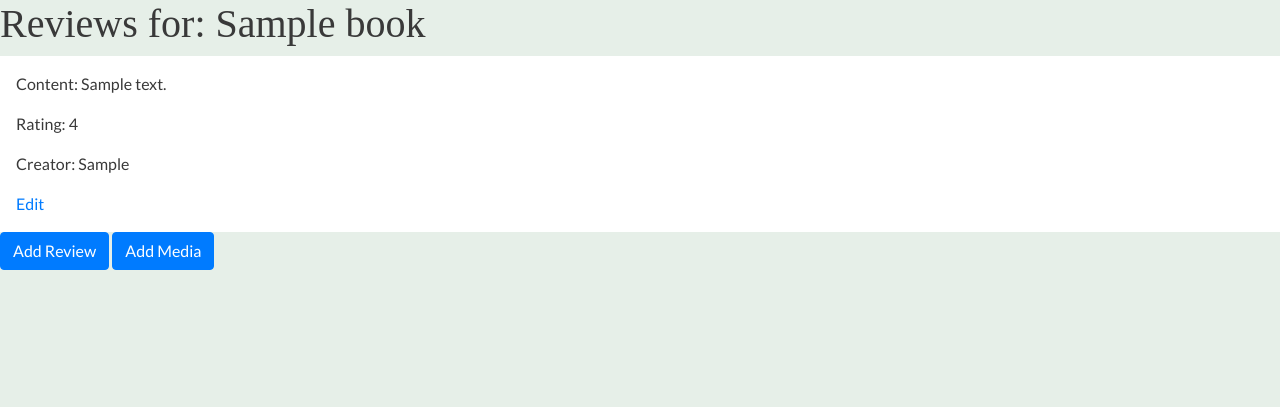
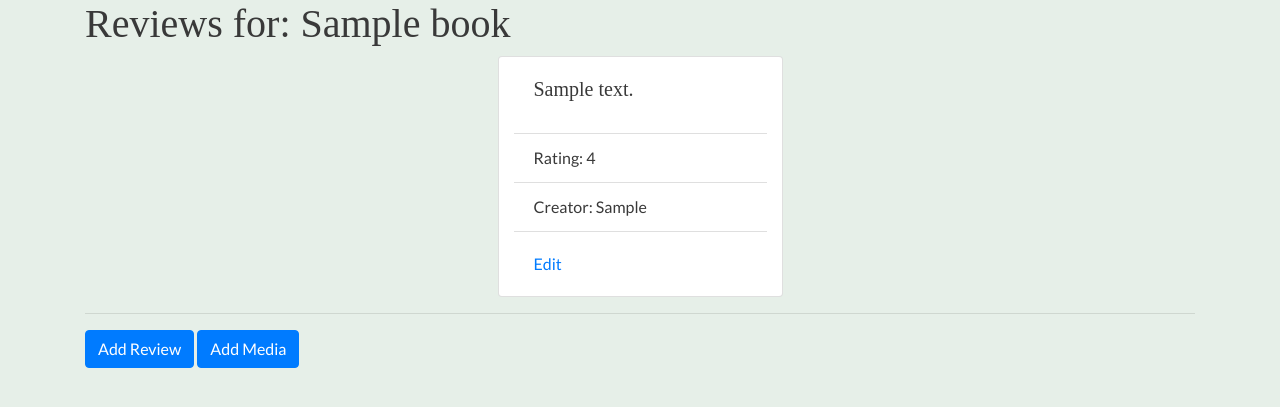
Before and after one commit to ameyer117/bookr, a Django app: page /reviews/1/ in a window 1280 px wide. Shown: the part 86-493 px from the top of the page. Run offline with Django 3.2, Linux system fonts and the light colour scheme; tables that the repository leaves empty hold one stand-in row (values such as "Sample post"); some web fonts are replaced.

Commit message:
Cleanup of book reviews list

```diff
--- a/reviews/templates/reviews/book_reviews_list.html
+++ b/reviews/templates/reviews/book_reviews_list.html
@@ -1,20 +1,32 @@
 {% extends "base.html" %}
 
 {% block content %}
+    <div class="container">
         {% for message in messages %}
             <div class="alert alert-{{ message.level_tag }}">
                 <em>{{ message.level_tag|title }}:</em> {{ message }}
             </div>
         {% endfor %}
         <h1>Reviews for: {{ book.title }}</h1>
+        <div class="row justify-content-around">
             {% for review in reviews %}
-        <div class="p-3 bg-white">
-            <p>Content: {{ review.content }}</p>
-            <p>Rating: {{ review.rating }}</p>
-            <p>Creator: {{ review.creator|title }}</p>
-            <a href="{% url 'review_edit' book_pk=book.pk review_pk=review.pk %}">Edit</a>
+                <div class="card col col-lg-3" style="width: 18rem;">
+                    <div class="card-body">
+                        <h5 class="card-title">{{ review.content }}</h5>
+                    </div>
+                    <ul class="list-group list-group-flush">
+                        <li class="list-group-item">Rating: {{ review.rating }}</li>
+                        <li class="list-group-item">Creator: {{ review.creator|title }}</li>
+                    </ul>
+                    <div class="card-body">
+                        <a href="{% url 'review_edit' book_pk=book.pk review_pk=review.pk %}" class="card-link">Edit</a>
+                    </div>
                 </div>
             {% endfor %}
+        </div>
+        <hr>
         <a class="btn btn-primary" href="{% url 'review_create' book_pk=book.pk %}">Add Review</a>
         <a class="btn btn-primary ms-3" href="{% url 'book_media' book_pk=book.pk %}">Add Media</a>
+    </div>
+
 {% endblock %}
```
Lines whose indentation alone changed are shown as unchanged.
